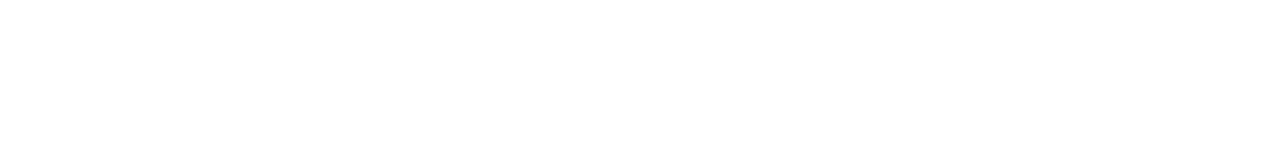
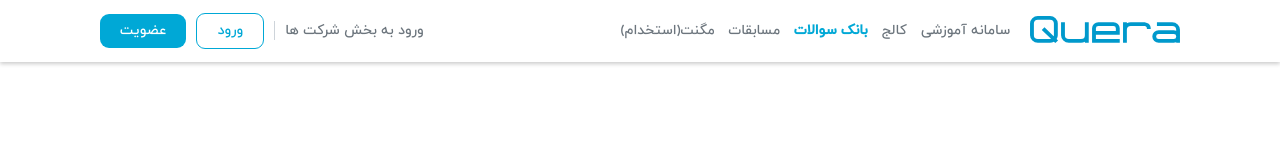
Before and after one commit to itsnooshin/Quera-one-page, a plain HTML site: page index.html in a window 1280 px wide. Drawn offline with Linux system fonts and the light colour scheme.

Commit message:
added style to header

```diff
--- a/CSS/style.css
+++ b/CSS/style.css
@@ -10,8 +10,9 @@ body{
     line-height: 1;
     font-weight: 400;
     background-color: #fff;
+    font-family: 'iranYekan';
 }
-ol, ul {
+ol, ul , li {
 	list-style: none;
 }
 a{
@@ -21,3 +22,88 @@ a{
 img{
     width: 100%;
 }
+/* button */
+
+.btn:link ,
+.btn:visited{
+    display: inline-block;
+    cursor: pointer;
+    padding: 1rem 2rem;
+    font-size: 1.4rem;
+    color: rgba(0, 0, 0, 0.7);
+    border: none;
+}
+.btn-primary:link ,
+.btn-primary:visited{
+    border: 1px solid #00A8D6;
+    border-radius: 0.9rem;
+    color: #00A8D6;
+   margin: 0 1rem;
+
+}
+.btn-secondary:link ,
+.btn-secondary:visited {
+    color: #fff;
+    background-color: #00A8D6;
+    border-radius: 0.9rem;
+
+
+}
+
+/* fonts  */
+@font-face {
+    font-family: 'iranYekan' ;
+    src: url('/assets/font/IRANYekanWebRegular.woff') format("woff");
+    src : url('/assets/font/IRANYekanWebRegular.woff2') format("woff2");
+    font-weight: 400;
+}
+@font-face {
+    font-family: 'iranYekan' ;
+    src: url('/assets/font/IRANYekanWebMedium.woff') format("woff");
+    src : url('/assets/font/IRANYekanWebMedium.woff2') format("woff2");
+    font-weight: 400;
+}
+
+
+/* header */
+
+.main-nav{
+    display: flex;
+    align-items: center;
+    justify-content: space-between;
+    padding: 1.3rem 10rem;
+    box-shadow: 0 2px 4px 0 rgba(0,0,0,.2);
+}
+.main-nav ul.main-menu{
+ flex: 1;
+}
+.header-logo{
+    width: 150px;
+}
+.main-nav ul{
+    display: flex;
+    margin-right: 2rem;
+    gap: 1.4rem;
+}
+.links-list:link ,
+.links-list:visited{
+    font-size: 1.4rem;
+    color: #6c757d;
+}
+.links-list:hover,
+.links-list:active{
+   color: #000000;
+   transition: all 0.2ms;
+}
+
+
+.other-links-list:link ,
+.other-links-list:visited{
+    color: #00A8D6;
+    font-weight: 600;
+
+}
+.other-list  .links-list{
+    border-left: 1px solid #ced4da;
+    padding: 0 1rem;
+}
--- a/index.html
+++ b/index.html
@@ -1,16 +1,44 @@
 <!DOCTYPE html>
-<html lang="en">
-<head>
+<html lang="fa" dir="rtl">
+  <head>
     <!-- favicon -->
-    <link rel="icon" type="image/x-icon" href="/assets/quera.png">
+    <link rel="icon" type="image/x-icon" href="/assets/quera.png" />
+    <!-- css links -->
+    <link rel="stylesheet" href="/CSS/style.css" />
+    <!-- meta -->
+    <meta charset="UTF-8" />
+    <meta http-equiv="X-UA-Compatible" content="IE=edge" />
+    <meta name="viewport" content="width=device-width, initial-scale=1.0" />
+    <title>تمرین و سوالات برنامه نویسی</title>
+  </head>
+  <body>
+    <!-- header page  -->
 
-    <!-- meta -->
-    <meta charset="UTF-8">
-    <meta http-equiv="X-UA-Compatible" content="IE=edge">
-    <meta name="viewport" content="width=device-width, initial-scale=1.0">
-    <title>تمرین و سوالات برنامه نویسی </title>
-</head>
-<body>
 
-</body>
+      <nav class="main-nav">
+        <a href="#">
+          <img
+            src="./assets/logo-quera-heavy.2-1c1287ee3575.svg"
+            alt="logo quera"
+            class="header-logo"
+          />
+        </a>
+
+        <ul class="main-menu">
+          <li><a href="#" class="links-list">سامانه آموزشی</a></li>
+          <li><a href="#" class="links-list">کالج</a></li>
+          <li>
+            <a href="#" class="links-list other-links-list">بانک سوالات</a>
+          </li>
+          <li><a href="#" class="links-list">مسابقات</a></li>
+          <li><a href="#" class="links-list">مگنت(استخدام)</a></li>
+        </ul>
+        <ul class="other-list">
+          <li><a href="#" class="links-list"> ورود به بخش شرکت ها </a></li>
+        </ul>
+        <a href="#" class="btn btn-primary">ورود</a>
+        <a href="#" class="btn btn-secondary">عضویت</a>
+      </nav>
+
+  </body>
 </html>
```
